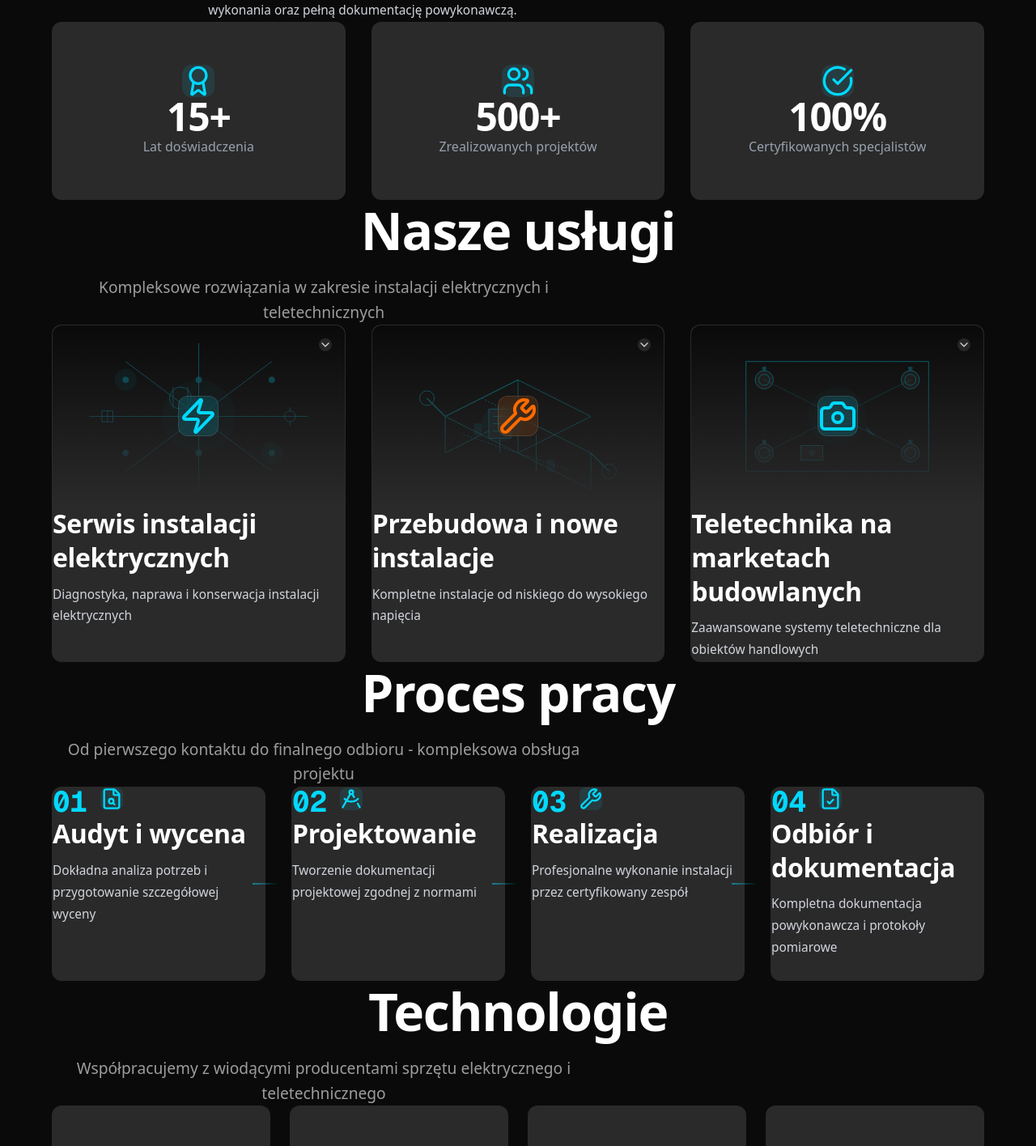
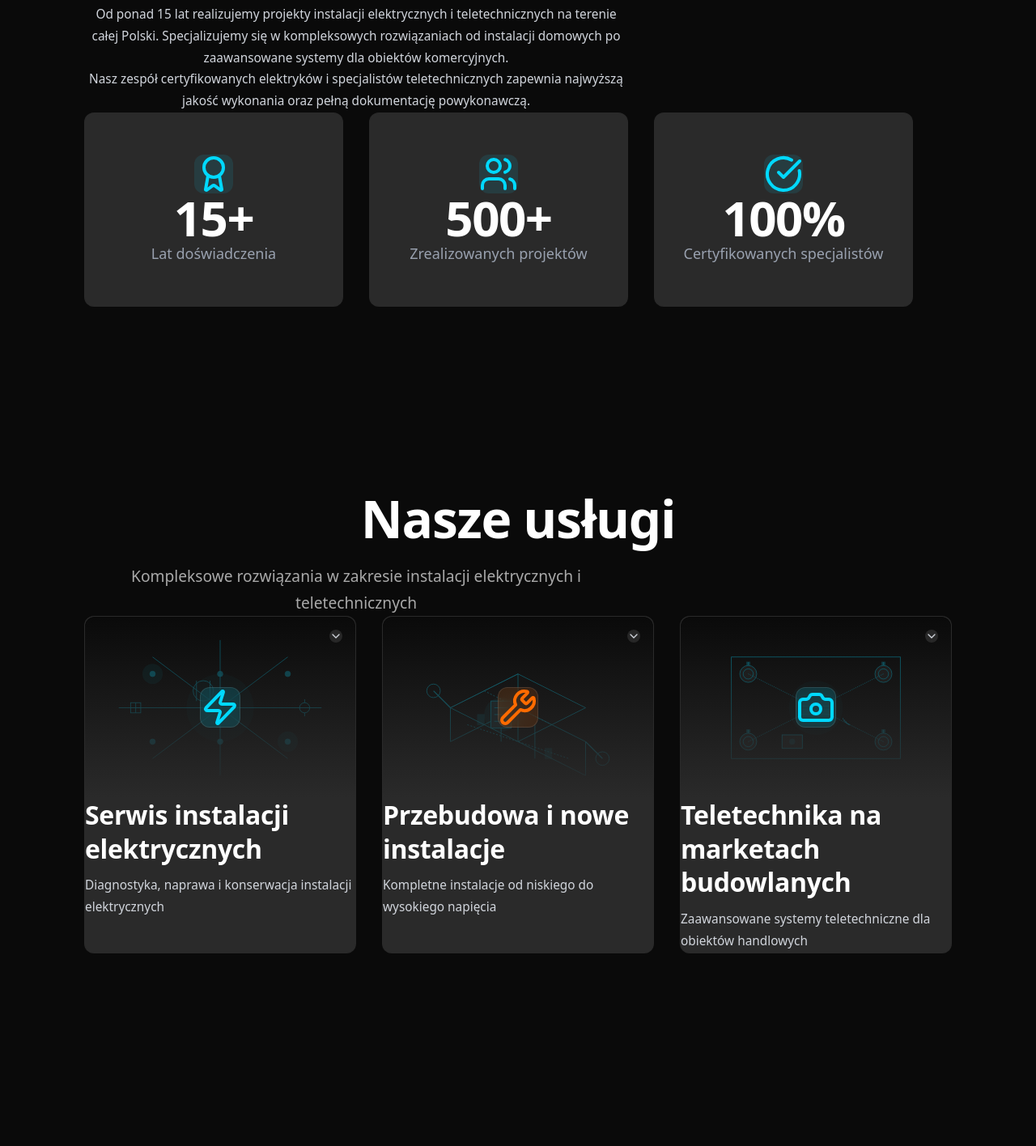
Before and after one commit to absyntvr-blip/el-instal, a Next.js app: page / in a window 1280 px wide. Shown: the part 1000-2416 px from the top of the page at 81% size. Built offline with nearby package versions, Linux system fonts and the light colour scheme.

Commit message:
Professional design system implementation: 8px grid, optimal spacing, proper typography hierarchy, consistent section layout

```diff
--- a/app/globals.css
+++ b/app/globals.css
@@ -36,10 +36,10 @@ body {
   min-height: 100vh;
 }
 
-/* Container utilities - consistent spacing */
+/* Container utilities - 8px grid system */
 .container {
   width: 100%;
-  max-width: 1280px;
+  max-width: 1200px; /* Optimal reading width */
   margin-left: auto;
   margin-right: auto;
   padding-left: 1.5rem; /* 24px */
@@ -54,6 +54,13 @@ body {
 }
 
 @media (min-width: 1024px) {
+  .container {
+    padding-left: 3rem; /* 48px */
+    padding-right: 3rem; /* 48px */
+  }
+}
+
+@media (min-width: 1280px) {
   .container {
     padding-left: 4rem; /* 64px */
     padding-right: 4rem; /* 64px */
@@ -132,9 +139,10 @@ h3 {
 /* Section headings subtitle */
 .section-subtitle {
   font-size: clamp(1rem, 1.5vw, 1.25rem); /* 16px - 20px */
-  line-height: 1.6;
+  line-height: 1.7;
   font-weight: 400;
-  color: rgba(255, 255, 255, 0.6);
+  color: rgba(255, 255, 255, 0.65);
+  max-width: 42rem; /* Optimal reading width ~65-75 characters */
 }
 
 /* Body text */
@@ -142,6 +150,27 @@ p {
   font-size: clamp(0.9375rem, 1.2vw, 1.125rem); /* 15px - 18px */
   line-height: 1.75;
   font-weight: 400;
+  max-width: 42rem; /* Optimal reading width */
+}
+
+/* Section spacing - consistent 8px grid */
+.section-spacing {
+  padding-top: 5rem; /* 80px */
+  padding-bottom: 5rem; /* 80px */
+}
+
+@media (min-width: 768px) {
+  .section-spacing {
+    padding-top: 6rem; /* 96px */
+    padding-bottom: 6rem; /* 96px */
+  }
+}
+
+@media (min-width: 1024px) {
+  .section-spacing {
+    padding-top: 7rem; /* 112px */
+    padding-bottom: 7rem; /* 112px */
+  }
 }
 
 /* Neon glow effect */
--- a/components/About.tsx
+++ b/components/About.tsx
@@ -17,7 +17,7 @@ export default function About() {
   });
 
   return (
-    <section id="about" className="py-20 md:py-28 lg:py-32 relative w-full">
+    <section id="about" className="section-spacing relative w-full">
       <div className="container mx-auto">
         {/* Section Header */}
         <motion.div
@@ -25,16 +25,16 @@ export default function About() {
           initial={{ opacity: 0, y: 30 }}
           animate={inView ? { opacity: 1, y: 0 } : {}}
           transition={{ duration: 0.8 }}
-          className="max-w-4xl mx-auto text-center mb-16 md:mb-20"
+          className="max-w-4xl mx-auto text-center mb-20 md:mb-24"
         >
-          <h2 className="text-white mb-4 md:mb-6">O nas</h2>
-          <div className="space-y-4 max-w-3xl mx-auto">
-            <p className="text-gray-300 leading-relaxed">
+          <h2 className="text-white mb-6 md:mb-8">O nas</h2>
+          <div className="space-y-6 max-w-3xl mx-auto text-left md:text-center">
+            <p className="text-gray-300 leading-relaxed text-base md:text-lg">
               Od ponad 15 lat realizujemy projekty instalacji elektrycznych i teletechnicznych
               na terenie całej Polski. Specjalizujemy się w kompleksowych rozwiązaniach
               od instalacji domowych po zaawansowane systemy dla obiektów komercyjnych.
             </p>
-            <p className="text-gray-300 leading-relaxed">
+            <p className="text-gray-300 leading-relaxed text-base md:text-lg">
               Nasz zespół certyfikowanych elektryków i specjalistów teletechnicznych
               zapewnia najwyższą jakość wykonania oraz pełną dokumentację powykonawczą.
             </p>
@@ -42,7 +42,7 @@ export default function About() {
         </motion.div>
 
         {/* Stats Grid */}
-        <div className="grid grid-cols-1 md:grid-cols-3 gap-6 md:gap-8 max-w-6xl mx-auto">
+        <div className="grid grid-cols-1 md:grid-cols-3 gap-6 md:gap-8 max-w-5xl mx-auto">
           {stats.map((stat, index) => {
             const Icon = stat.icon;
             return (
@@ -51,13 +51,13 @@ export default function About() {
                 initial={{ opacity: 0, y: 30 }}
                 animate={inView ? { opacity: 1, y: 0 } : {}}
                 transition={{ delay: index * 0.15, duration: 0.6 }}
-                className="text-center p-8 md:p-10 rounded-xl bg-[#2A2A2A] border border-[#2A2A2A]/50 hover:border-[#00D9FF]/50 transition-all duration-300 flex flex-col items-center justify-center min-h-[220px] group"
+                className="text-center p-8 md:p-10 rounded-xl bg-[#2A2A2A] border border-[#2A2A2A]/50 hover:border-[#00D9FF]/50 transition-all duration-300 flex flex-col items-center justify-center min-h-[240px] group"
               >
-                <div className="mb-6 p-4 rounded-xl bg-[#00D9FF]/10 group-hover:bg-[#00D9FF]/20 transition-colors">
-                  <Icon className="w-8 h-8 md:w-10 md:h-10 text-[#00D9FF]" />
+                <div className="mb-8 p-4 rounded-xl bg-[#00D9FF]/10 group-hover:bg-[#00D9FF]/20 transition-colors">
+                  <Icon className="w-10 h-10 md:w-12 md:h-12 text-[#00D9FF]" />
                 </div>
-                <div className="text-4xl md:text-5xl font-bold text-white mb-3 leading-none tracking-tight">{stat.value}</div>
-                <div className="text-gray-400 text-base leading-relaxed">{stat.label}</div>
+                <div className="text-5xl md:text-6xl font-bold text-white mb-4 leading-none tracking-tight">{stat.value}</div>
+                <div className="text-gray-400 text-base md:text-lg leading-relaxed px-2">{stat.label}</div>
               </motion.div>
             );
           })}
--- a/components/Contact.tsx
+++ b/components/Contact.tsx
@@ -46,7 +46,7 @@ export default function Contact() {
   };
 
   return (
-    <section id="contact" className="py-20 md:py-28 lg:py-32 relative w-full overflow-hidden">
+    <section id="contact" className="section-spacing relative w-full overflow-hidden">
       {/* Background decoration */}
       <div className="absolute inset-0 opacity-5">
         <div className="absolute top-20 left-10 w-96 h-96 bg-[#00D9FF] rounded-full blur-3xl"></div>
--- a/components/Process.tsx
+++ b/components/Process.tsx
@@ -38,7 +38,7 @@ export default function Process() {
   });
 
   return (
-    <section id="process" className="py-20 md:py-28 lg:py-32 relative w-full">
+    <section id="process" className="section-spacing relative w-full">
       <div className="container mx-auto">
         {/* Section Header */}
         <motion.div
@@ -46,16 +46,16 @@ export default function Process() {
           initial={{ opacity: 0, y: 30 }}
           animate={inView ? { opacity: 1, y: 0 } : {}}
           transition={{ duration: 0.8 }}
-          className="text-center mb-16 md:mb-20"
+          className="text-center mb-20 md:mb-24"
         >
-          <h2 className="text-white mb-4 md:mb-6">Proces pracy</h2>
-          <p className="section-subtitle max-w-2xl mx-auto">
+          <h2 className="text-white mb-6 md:mb-8">Proces pracy</h2>
+          <p className="section-subtitle mx-auto">
             Od pierwszego kontaktu do finalnego odbioru - kompleksowa obsługa projektu
           </p>
         </motion.div>
 
         {/* Steps Grid */}
-        <div className="grid grid-cols-1 md:grid-cols-2 lg:grid-cols-4 gap-6 md:gap-8 max-w-7xl mx-auto">
+        <div className="grid grid-cols-1 md:grid-cols-2 lg:grid-cols-4 gap-8 max-w-6xl mx-auto">
           {steps.map((step, index) => {
             const Icon = step.icon;
             return (
@@ -66,17 +66,17 @@ export default function Process() {
                 transition={{ delay: index * 0.15, duration: 0.6 }}
                 className="relative group"
               >
-                <div className="bg-[#2A2A2A] border border-[#2A2A2A]/50 rounded-xl p-6 md:p-8 h-full hover:border-[#00D9FF]/50 transition-all duration-300 flex flex-col min-h-[240px] group-hover:bg-[#2F2F2F]">
-                  <div className="flex items-start gap-4 mb-6">
-                    <div className="text-3xl md:text-4xl font-bold text-[#00D9FF] font-mono leading-none">
+                <div className="bg-[#2A2A2A] border border-[#2A2A2A]/50 rounded-xl p-8 h-full hover:border-[#00D9FF]/50 transition-all duration-300 flex flex-col min-h-[260px] group-hover:bg-[#2F2F2F]">
+                  <div className="flex items-start gap-4 mb-8">
+                    <div className="text-4xl md:text-5xl font-bold text-[#00D9FF] font-mono leading-none">
                       {step.number}
                     </div>
-                    <div className="p-2 rounded-lg bg-[#00D9FF]/10 group-hover:bg-[#00D9FF]/20 transition-colors">
-                      <Icon className="w-6 h-6 md:w-7 md:h-7 text-[#00D9FF]" />
+                    <div className="p-3 rounded-lg bg-[#00D9FF]/10 group-hover:bg-[#00D9FF]/20 transition-colors">
+                      <Icon className="w-7 h-7 md:w-8 md:h-8 text-[#00D9FF]" />
                     </div>
                   </div>
-                  <h3 className="text-xl font-semibold text-white mb-3 leading-tight">{step.title}</h3>
-                  <p className="text-gray-300 leading-relaxed flex-grow">{step.description}</p>
+                  <h3 className="text-xl md:text-2xl font-semibold text-white mb-4 leading-tight">{step.title}</h3>
+                  <p className="text-gray-300 leading-relaxed flex-grow text-base">{step.description}</p>
                 </div>
 
                 {index < steps.length - 1 && (
--- a/components/Services.tsx
+++ b/components/Services.tsx
@@ -59,7 +59,7 @@ export default function Services() {
   const [expanded, setExpanded] = useState<number | null>(null);
 
   return (
-    <section id="services" className="py-20 md:py-28 lg:py-32 relative w-full">
+    <section id="services" className="section-spacing relative w-full">
       <div className="container mx-auto">
         {/* Section Header */}
         <motion.div
@@ -67,15 +67,15 @@ export default function Services() {
           initial={{ opacity: 0, y: 30 }}
           animate={inView ? { opacity: 1, y: 0 } : {}}
           transition={{ duration: 0.8 }}
-          className="text-center mb-16 md:mb-20"
+          className="text-center mb-20 md:mb-24"
         >
-          <h2 className="text-white mb-4 md:mb-6">Nasze usługi</h2>
-          <p className="section-subtitle max-w-2xl mx-auto">
+          <h2 className="text-white mb-6 md:mb-8">Nasze usługi</h2>
+          <p className="section-subtitle mx-auto">
             Kompleksowe rozwiązania w zakresie instalacji elektrycznych i teletechnicznych
           </p>
         </motion.div>
 
-        <div className="grid grid-cols-1 md:grid-cols-2 lg:grid-cols-3 gap-6 md:gap-8 max-w-7xl mx-auto">
+        <div className="grid grid-cols-1 md:grid-cols-2 lg:grid-cols-3 gap-8 max-w-6xl mx-auto">
           {services.map((service, index) => {
             const Icon = service.icon;
             const isExpanded = expanded === index;
@@ -121,9 +121,9 @@ export default function Services() {
                     </div>
                   </div>
 
-                  <div className="p-6 md:p-8 flex flex-col flex-grow">
-                    <h3 className="text-xl md:text-2xl font-semibold text-white mb-3 leading-tight">{service.title}</h3>
-                    <p className="text-gray-300 mb-4 flex-grow leading-relaxed">{service.shortDesc}</p>
+                  <div className="p-8 flex flex-col flex-grow">
+                    <h3 className="text-xl md:text-2xl font-semibold text-white mb-4 leading-tight">{service.title}</h3>
+                    <p className="text-gray-300 mb-6 flex-grow leading-relaxed text-base">{service.shortDesc}</p>
 
                     <motion.div
                       initial={false}
--- a/components/Technologies.tsx
+++ b/components/Technologies.tsx
@@ -20,7 +20,7 @@ export default function Technologies() {
   });
 
   return (
-    <section className="py-20 md:py-28 lg:py-32 relative w-full">
+    <section className="section-spacing relative w-full">
       <div className="container mx-auto">
         {/* Section Header */}
         <motion.div
@@ -28,16 +28,16 @@ export default function Technologies() {
           initial={{ opacity: 0, y: 30 }}
           animate={inView ? { opacity: 1, y: 0 } : {}}
           transition={{ duration: 0.8 }}
-          className="text-center mb-16 md:mb-20"
+          className="text-center mb-20 md:mb-24"
         >
-          <h2 className="text-white mb-4 md:mb-6">Technologie</h2>
-          <p className="section-subtitle max-w-2xl mx-auto">
+          <h2 className="text-white mb-6 md:mb-8">Technologie</h2>
+          <p className="section-subtitle mx-auto">
             Współpracujemy z wiodącymi producentami sprzętu elektrycznego i teletechnicznego
           </p>
         </motion.div>
 
         {/* Technologies Grid */}
-        <div className="grid grid-cols-2 md:grid-cols-3 lg:grid-cols-4 gap-4 md:gap-6 max-w-6xl mx-auto">
+        <div className="grid grid-cols-2 md:grid-cols-3 lg:grid-cols-4 gap-6 max-w-5xl mx-auto">
           {technologies.map((tech, index) => (
             <motion.div
               key={index}
@@ -45,7 +45,7 @@ export default function Technologies() {
               animate={inView ? { opacity: 1, scale: 1 } : {}}
               transition={{ delay: index * 0.08, duration: 0.5 }}
               whileHover={{ scale: 1.05, y: -4 }}
-              className="bg-[#2A2A2A] border border-[#2A2A2A]/50 rounded-xl p-6 md:p-8 text-center hover:border-[#00D9FF]/50 transition-all duration-300 min-h-[120px] flex items-center justify-center group"
+              className="bg-[#2A2A2A] border border-[#2A2A2A]/50 rounded-xl p-8 text-center hover:border-[#00D9FF]/50 transition-all duration-300 min-h-[140px] flex items-center justify-center group"
             >
               <div className="text-lg md:text-xl font-semibold text-white leading-tight group-hover:text-[#00D9FF] transition-colors">
                 {tech}
```
